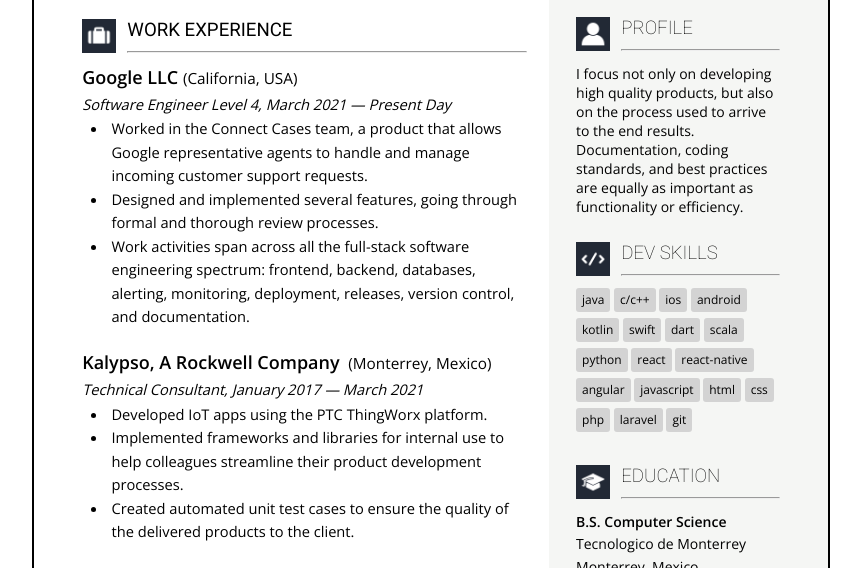
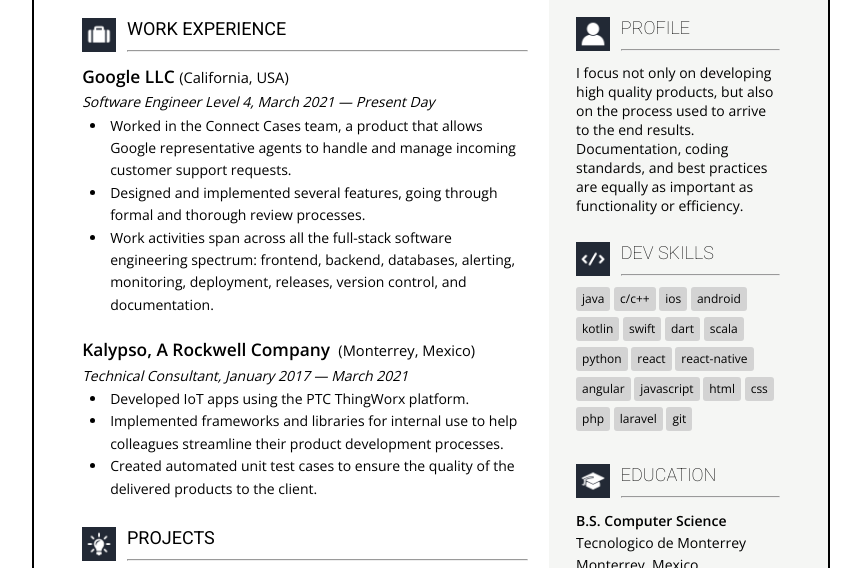
Before and after one commit to HectorRicardo/resume, a plain HTML site: page index.html in a window 1280 px wide. Shown: the part 159-727 px from the top of the page, without its empty margins (209-1070 px from the left). Drawn offline with nearby package versions, Linux system fonts and the light colour scheme.

Commit message:
Reducing font size

```diff
--- a/index.html
+++ b/index.html
@@ -29,9 +29,9 @@
       --top-banner-height: 1.5in;
       --sidebar-width: 2.9in;
 
-      --section-title-font-size: 14pt;
-      --company-title-font-size: 13.5pt;
-      --main-content-font-size: 11.0pt;
+      --section-title-font-size: 13.5pt;
+      --company-title-font-size: 13pt;
+      --main-content-font-size: 10.5pt;
       --sidebar-font-size: 10.5pt;
     }
 
```
